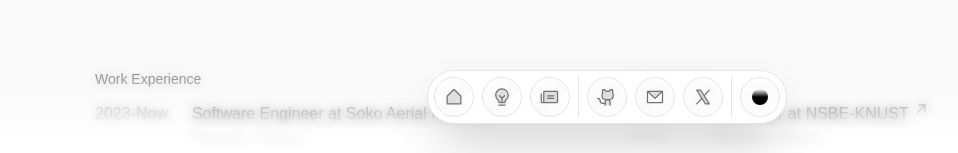
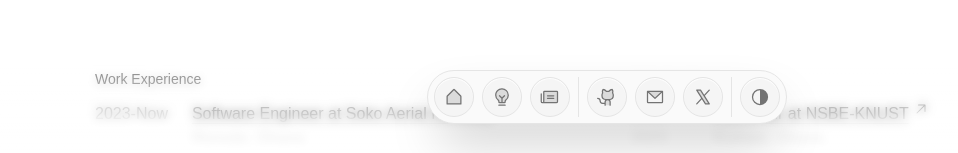
Before and after one commit to jdboachie/jude, a Next.js app: page / in a window 1280 px wide. Shown: the part 647-800 px from the top of the page, without its empty margins (33-991 px from the left). Built offline with nearby package versions, Linux system fonts and the light colour scheme; a web font is replaced by a local one.

Commit message:
add forgotten changes

```diff
--- a/src/app/globals.css
+++ b/src/app/globals.css
@@ -86,7 +86,7 @@
   }
 
   body {
-    @apply bg-primary-foreground text-primary pb-20;
+    @apply dark:bg-primary-foreground text-primary pb-20;
   }
 
   body::before {
--- a/src/components/dock.tsx
+++ b/src/components/dock.tsx
@@ -15,7 +15,7 @@ import {
   Icon,
   Newspaper,
   GithubLogo,
-  // TwitterLogo,
+  CircleHalf,
   HouseSimple,
   EnvelopeSimple,
   LightbulbFilament,
@@ -67,7 +67,7 @@ export const socials: DockApp[] = [
   },
 ];
 
-const dockButtonStyles = 'grid dockbutton place-items-center w-10 z-50 max-sm:size-10 aspect-square rounded-full border bg-gradient-to-tl from-background via-primary-foreground to-background'
+const dockButtonStyles = 'grid dockbutton place-items-center w-10 z-50 max-sm:size-10 aspect-square rounded-full border bg-secondary'
 
 
 function Dock() {
@@ -81,7 +81,7 @@ function Dock() {
           mouseX.set(e.pageX)
         }}
         onMouseLeave={() => {mouseX.set(Infinity)}}
-        className="rounded-full hidden sm:flex bg-background shadow-2xl items-end mb-4 border z-[10] gap-2 p-1.5 h-[54px] max-sm:mx-6 max-sm:overflow-x-scroll max-sm:overflow-y-visible"
+        className="rounded-full hidden sm:flex bg-primary-foreground shadow-2xl items-end mb-4 border z-[10] gap-2 p-1.5 h-[54px] max-sm:mx-6 max-sm:overflow-x-scroll max-sm:overflow-y-visible"
       >
         {navlinks.map((app, index) => (
           <DockIcon
@@ -101,7 +101,7 @@ function Dock() {
         <Separator orientation='vertical'/>
         <ThemeToggleButton mouseX={mouseX} />
       </div>
-      <div className="hidden max-sm:flex rounded-full bg-background shadow-2xl items-end mb-8 border z-[10] gap-2 p-1.5 h-[54px] max-sm:mx-6 max-sm:overflow-x-scroll max-sm:overflow-y-visible">
+      <div className="hidden max-sm:flex rounded-full bg-primary-foreground shadow-2xl items-end mb-8 border z-[10] gap-2 p-1.5 h-[54px] max-sm:mx-6 max-sm:overflow-x-scroll max-sm:overflow-y-visible">
         {navlinks.map((app, index) => (
           <DockIcon
             app={app}
@@ -217,7 +217,7 @@ function ThemeToggleButton ({mouseX} : {mouseX: MotionValue}) {
               setTheme('system')
             }
           }}
-          className='relative grid dockbutton place-items-center w-10 z-50 max-sm:size-10 aspect-square rounded-full border bg-gradient-to-tl from-background via-primary-foreground to-background'
+          className='relative grid dockbutton place-items-center w-10 z-50 max-sm:size-10 aspect-square rounded-full border bg-secondary'
         >
           <span
             className='size-full rounded-full grid place-items-center text-muted-foreground'
@@ -238,7 +238,7 @@ function ThemeToggleButton ({mouseX} : {mouseX: MotionValue}) {
                 }
               </>
             }
-            {theme === 'system' && <div className='size-4 rounded-full system-gradient' />}
+            {theme === 'system' && <CircleHalf weight='fill' className='size-5 text-muted-foreground'/>}
             <span className="sr-only">Toggle theme</span>
           </span>
         </motion.button>
@@ -246,7 +246,7 @@ function ThemeToggleButton ({mouseX} : {mouseX: MotionValue}) {
       <Tooltip.Portal>
         <TooltipContent sideOffset={5}>
           <div className='flex gap-1 size-full text-xs'>
-            Toggle theme
+            Switch to {resolvedTheme === 'dark' ? 'light' : 'dark'}
             <span className='text-xs'><kbd>R</kbd> to reset</span>
           </div>
           <TooltipArrow />
--- a/src/components/ui/tooltip.module.css
+++ b/src/components/ui/tooltip.module.css
@@ -29,17 +29,6 @@
 
 	@apply text-primary bg-primary-foreground border border-border;
 }
-
-.Arrow {
-	fill: white;
-}
-
-@media (prefers-color-scheme: dark) {
-	.Arrow {
-		fill: hsl(0 0% 9%);
-	}
-}
-
 
 @keyframes slideUpAndFade {
 	from {
--- a/src/components/ui/tooltip.tsx
+++ b/src/components/ui/tooltip.tsx
@@ -15,5 +15,5 @@ export const TooltipContent = ({children, sideOffset} : {children: React.ReactNo
 }
 
 export const TooltipArrow = () => {
-  return <Tooltip.Arrow className={styles.Arrow} />
+  return <Tooltip.Arrow className={'fill-border'} />
 }
```
